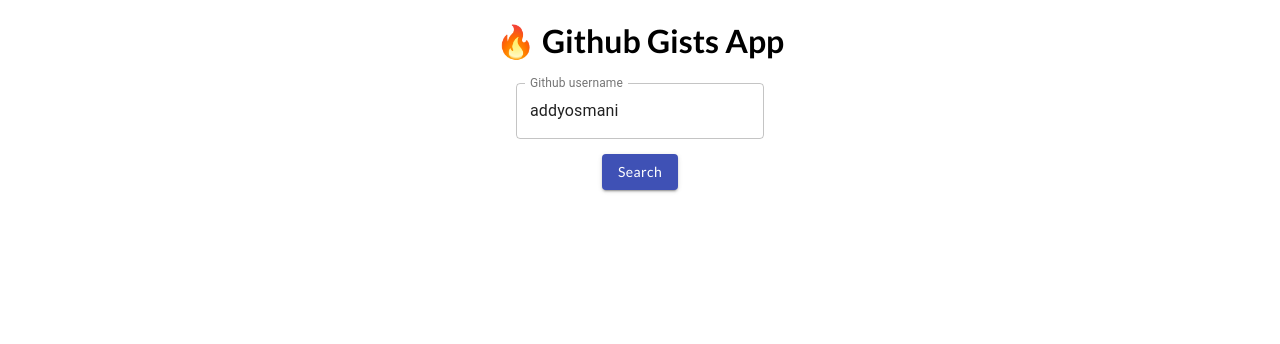
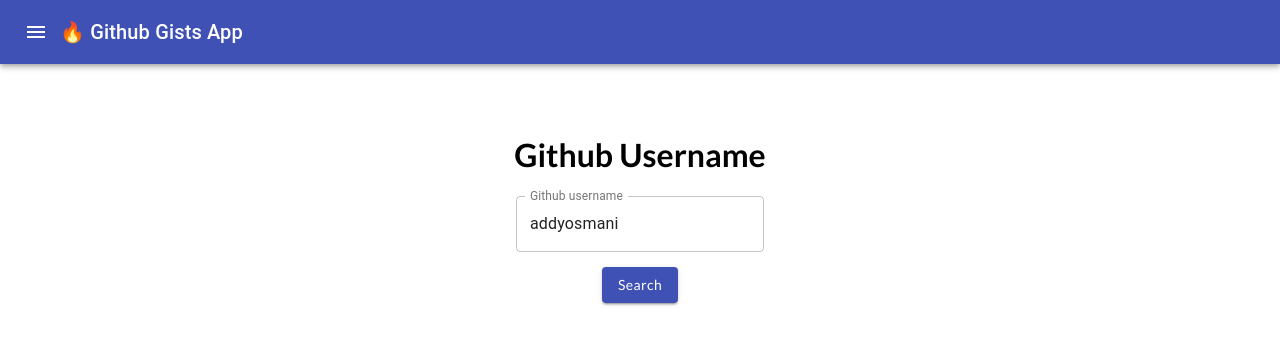
Before and after one commit to ramyelashri/github-gists, a React (Create React App) app: page / in a window 1280 px wide. Shown: the top 344 px of the page. Built offline with nearby package versions, Linux system fonts and the light colour scheme.

Commit message:
add appbar

```diff
--- a/src/components/Search/index.js
+++ b/src/components/Search/index.js
@@ -2,6 +2,7 @@
 import TextField from '@material-ui/core/TextField';
 import Button from '@material-ui/core/Button';
 import axios from 'axios';
+import Link from '@material-ui/core/Link';
 import './style.scss';
 
 class Search extends React.Component {
@@ -56,6 +57,9 @@
     const { loading, items, error, fetched } = this.state
     return (
       <div className="Search">
+        <h1 className="Search__title">
+          Github Username
+        </h1>
         <div>
           <form className="Search__form" onSubmit={this.handleSubmit} noValidate autoComplete="off">
             <div>
@@ -88,7 +92,7 @@
                       <span className="Global__bold">
                         Gist name:&nbsp;
                       </span>
-                      <a href="{item.html_url}">{Object.keys(item.files)[0]}</a>
+                      <Link className="Search__gist-link" target="_blank" href="{item.html_url}">{Object.keys(item.files)[0]}</Link>
                       <div>
                         <span className="Global__bold">Tags:</span>&nbsp;
                         {Object.keys(item.files).map((file, index) => (
--- a/src/components/Search/style.scss
+++ b/src/components/Search/style.scss
@@ -1,13 +1,12 @@
 @import "assets/styles/breakpoints";
 
 .Search {
-  margin-right: auto;
-  margin-left: auto;
   max-width: 600px;
   display: flex;
   flex-direction: column;
   align-content: center;
   justify-content: center;
+  margin: 50px auto;
 }
 
 .Search__gist {
--- a/src/layouts/MainLayout/index.js
+++ b/src/layouts/MainLayout/index.js
@@ -1,11 +1,23 @@
 import React from 'react';
+import AppBar from '@material-ui/core/AppBar';
+import Toolbar from '@material-ui/core/Toolbar';
+import Typography from '@material-ui/core/Typography';
+import IconButton from '@material-ui/core/IconButton';
+import MenuIcon from '@material-ui/icons/Menu';
 
 const MainLayout = ({children}) => {
   return (
     <>
-      <h1 className="Search__title">
-        🔥 Github Gists App
-      </h1>
+      <AppBar position="static">
+        <Toolbar>
+          <IconButton edge="start"  color="inherit" aria-label="menu">
+            <MenuIcon />
+          </IconButton>
+          <Typography variant="h6">
+            🔥 Github Gists App
+          </Typography>
+        </Toolbar>
+      </AppBar>
       <main>{children}</main>
     </>
   )
```
